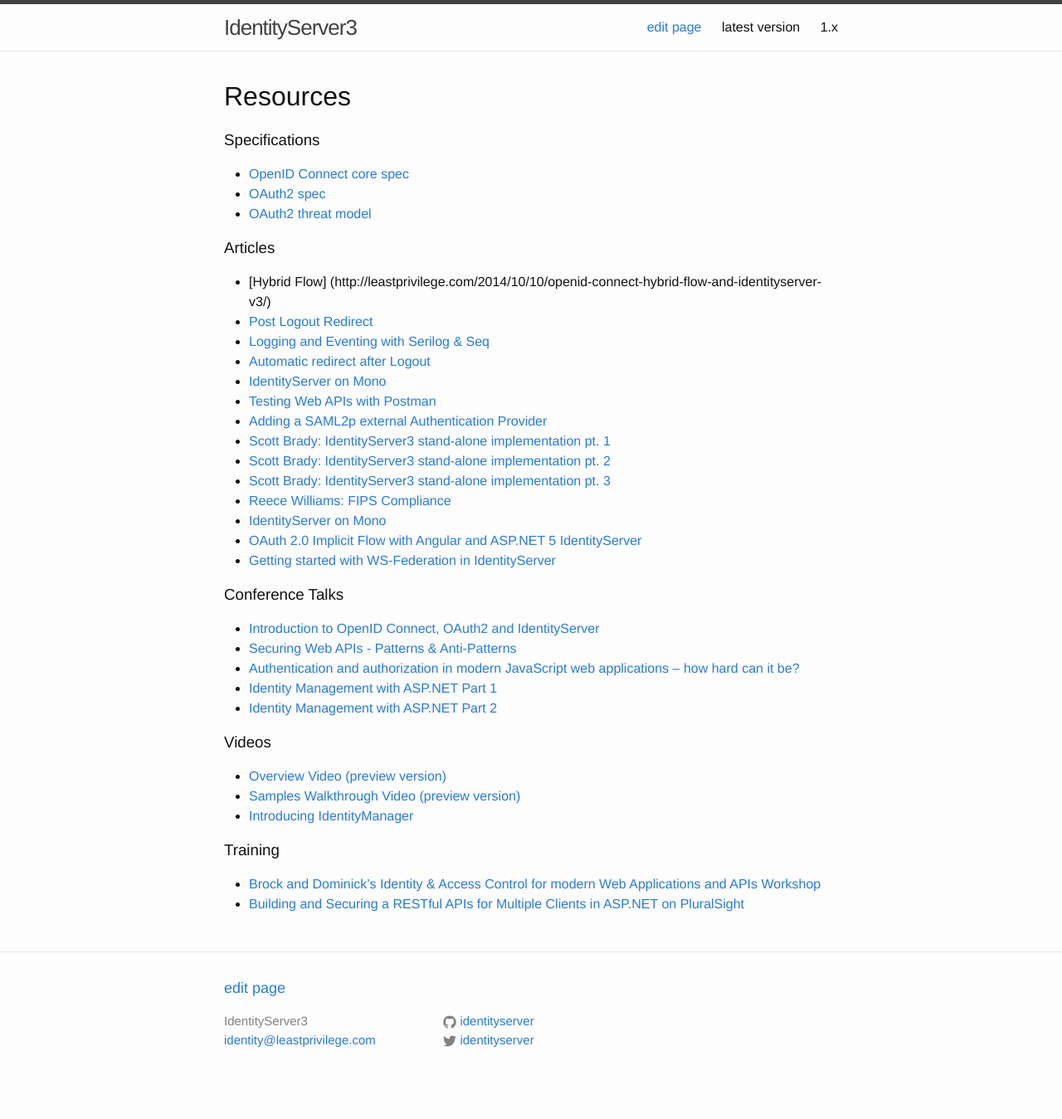
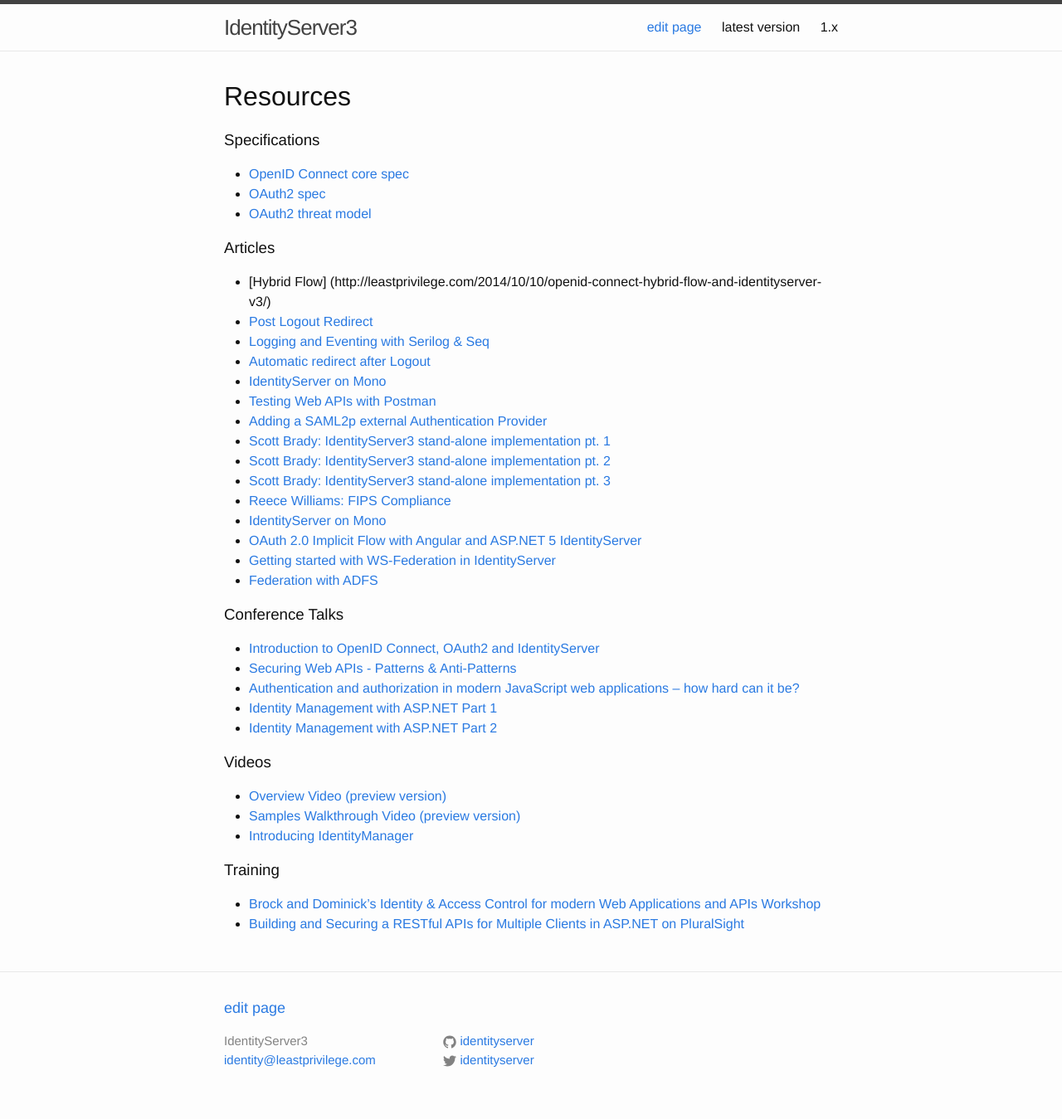
Before and after one commit to IdentityServer/Documentation, a Jekyll site: the page built from docsv2/resources/home.md, in a window 1280 px wide. Shown: the whole page at 83% size. Built offline with Jekyll 4.4.1, drawn with Linux system fonts in a browser that asks for light colours; Markdown is read by kramdown in place of the engine named in the settings; before the commit the page ends 1325 px from its top, so only the background shows below that.

Commit message:
Update home.md

```diff
--- a/docsv2/resources/home.md
+++ b/docsv2/resources/home.md
@@ -24,6 +24,7 @@
 * [IdentityServer on Mono](http://softentropy.com/2015/09/20/identityserver-2-0-1-on-mono/)
 * [OAuth 2.0 Implicit Flow with Angular and ASP.NET 5 IdentityServer](http://damienbod.com/2015/11/08/oauth2-implicit-flow-with-angular-and-asp-net-5-identity-server/)
 * [Getting started with WS-Federation in IdentityServer](http://nzpcmad.blogspot.co.nz/2015/11/identityserver-identity-server-3-as-ws.html)
+* [Federation with ADFS](http://nzpcmad.blogspot.co.nz/2015/11/identityserver-federation-with-adfs.html)
 
 ### Conference Talks
 * [Introduction to OpenID Connect, OAuth2 and IdentityServer](https://vimeo.com/113604459)
```
